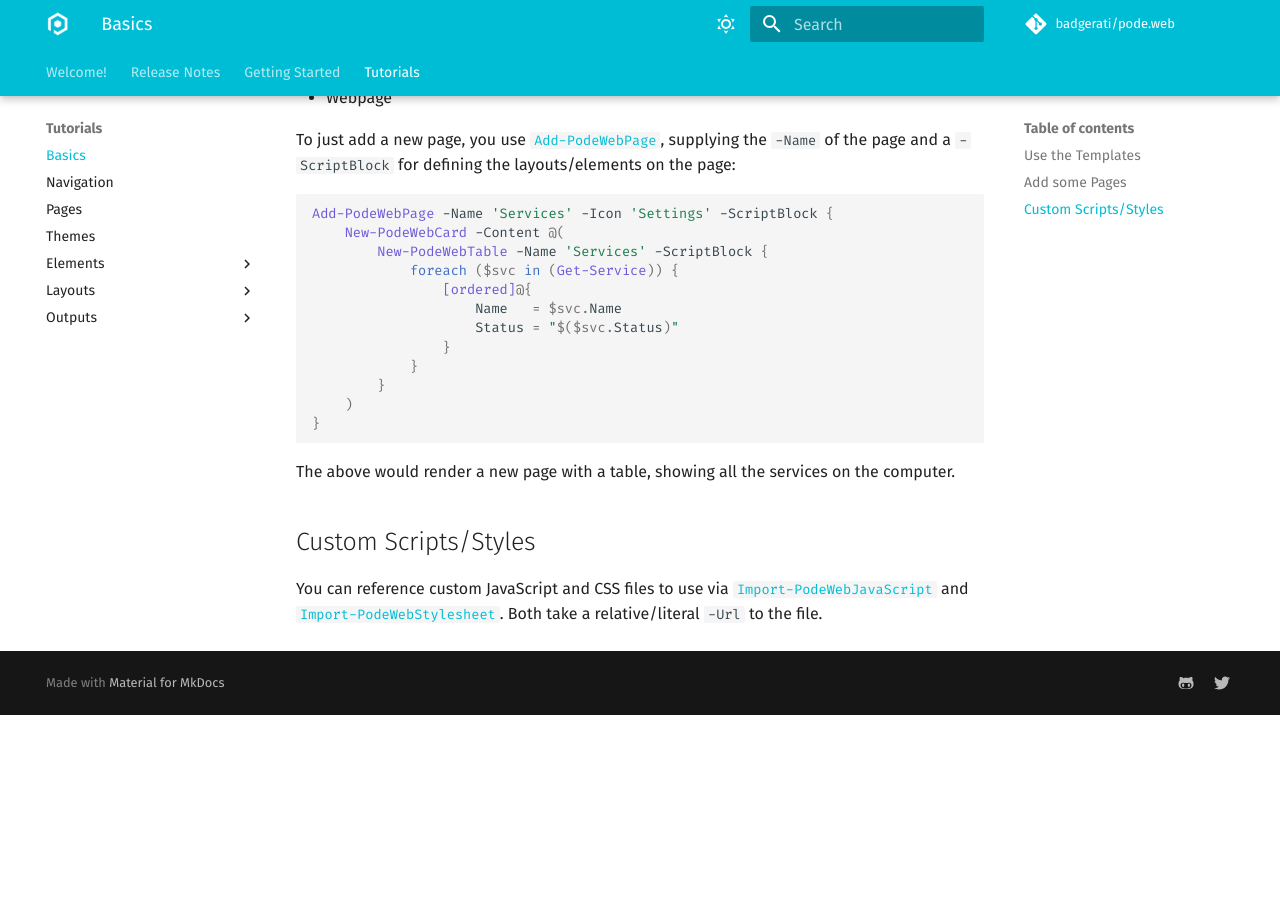
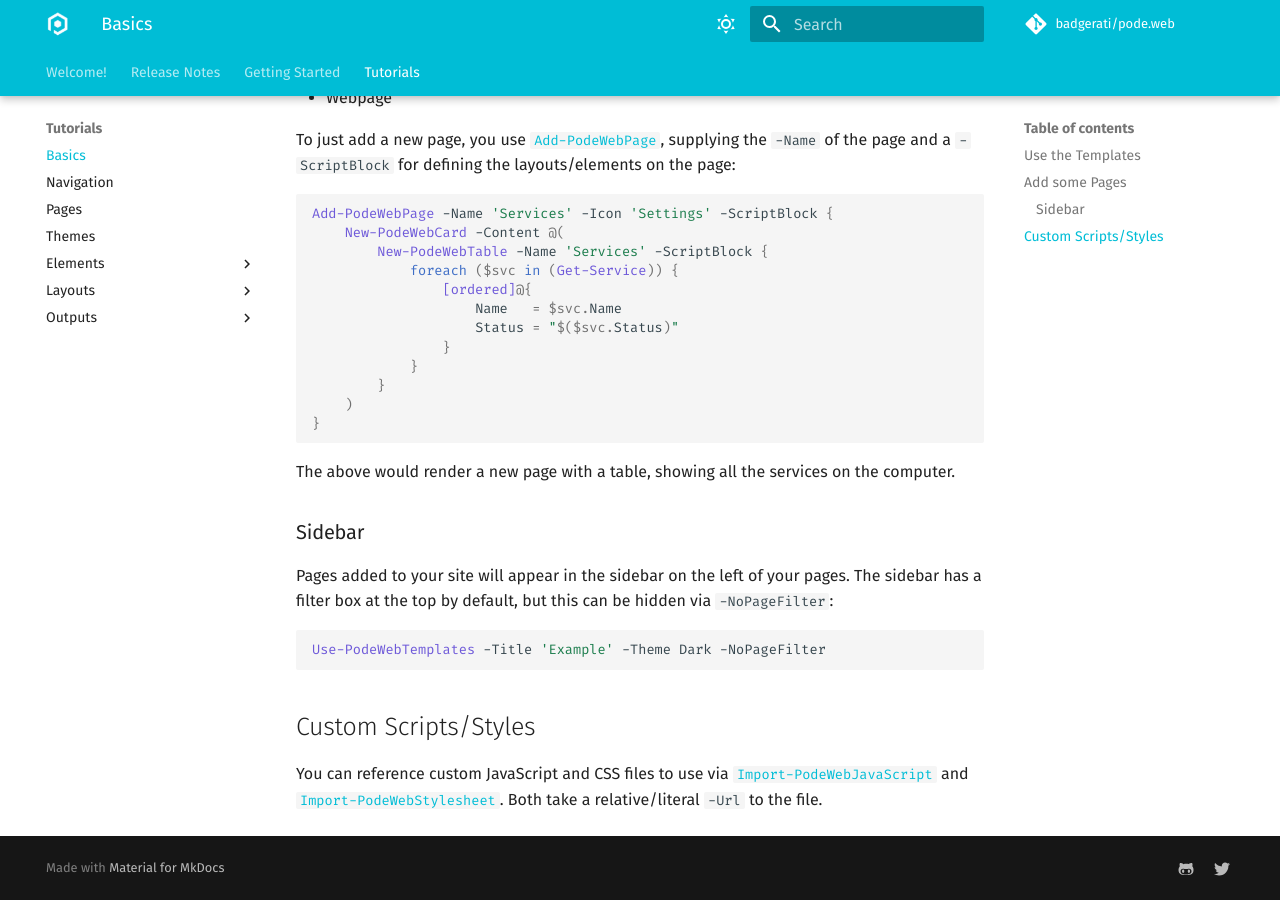
Before and after one commit to Badgerati/Pode.Web, an MkDocs documentation site: the page built from docs/Tutorials/Basics.md, in a window 1280 px wide and 900 px high, scrolled down 1351 px. Built offline with MkDocs 1.6.1 and Material for MkDocs 9.7.7, drawn with Linux system fonts in a browser that asks for light colours; comment, search, counter and statistics services are not loaded; before the commit the page ends 2066 px from its top, so only the background shows below that.

Commit message:
#74: add -NoPageFilter switch to hide sidebar page filter

````diff
--- a/docs/Tutorials/Basics.md
+++ b/docs/Tutorials/Basics.md
@@ -77,6 +77,14 @@ Add-PodeWebPage -Name 'Services' -Icon 'Settings' -ScriptBlock {
 
 The above would render a new page with a table, showing all the services on the computer.
 
+### Sidebar
+
+Pages added to your site will appear in the sidebar on the left of your pages. The sidebar has a filter box at the top by default, but this can be hidden via `-NoPageFilter`:
+
+```powershell
+Use-PodeWebTemplates -Title 'Example' -Theme Dark -NoPageFilter
+```
+
 ## Custom Scripts/Styles
 
 You can reference custom JavaScript and CSS files to use via [`Import-PodeWebJavaScript`](../../Functions/Utilities/Import-PodeWebJavaScript) and [`Import-PodeWebStylesheet`](../../Functions/Utilities/Import-PodeWebStylesheet). Both take a relative/literal `-Url` to the file.
````
Also changed, not shown: 2 other files.
